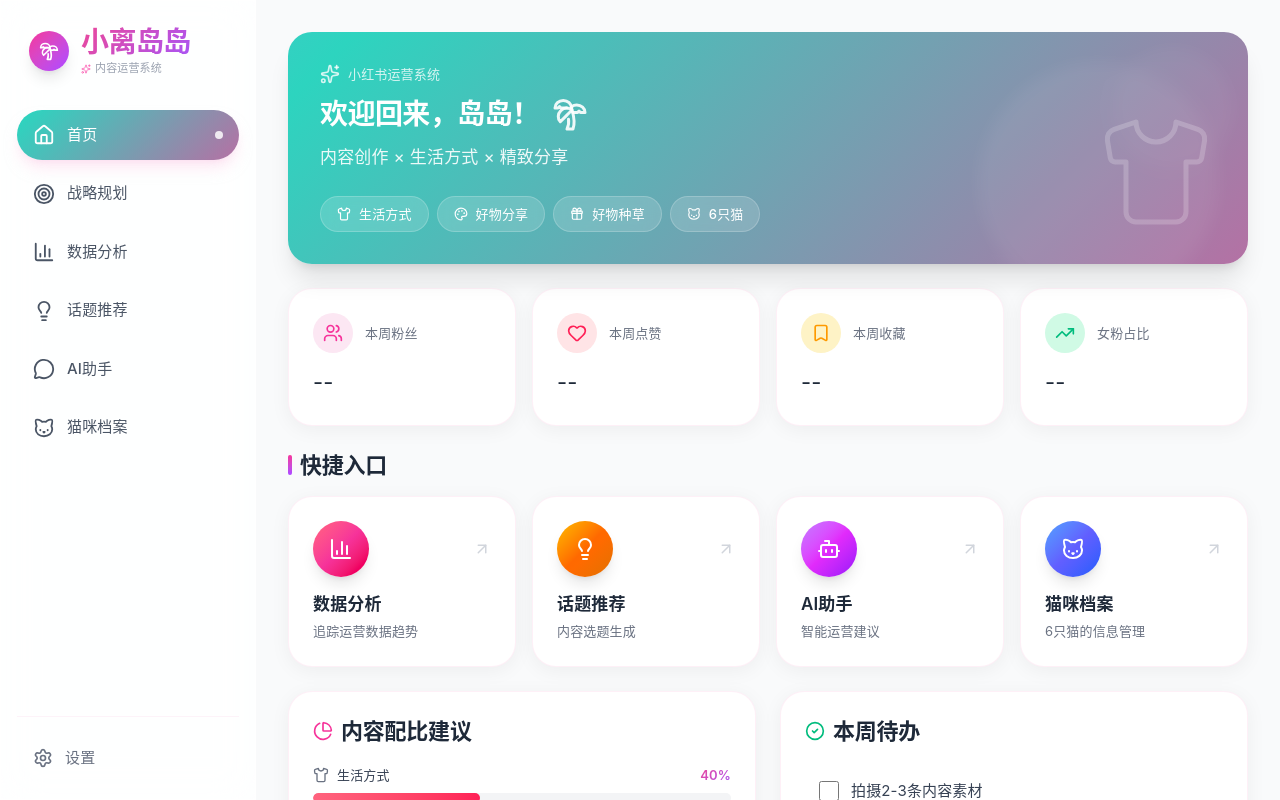
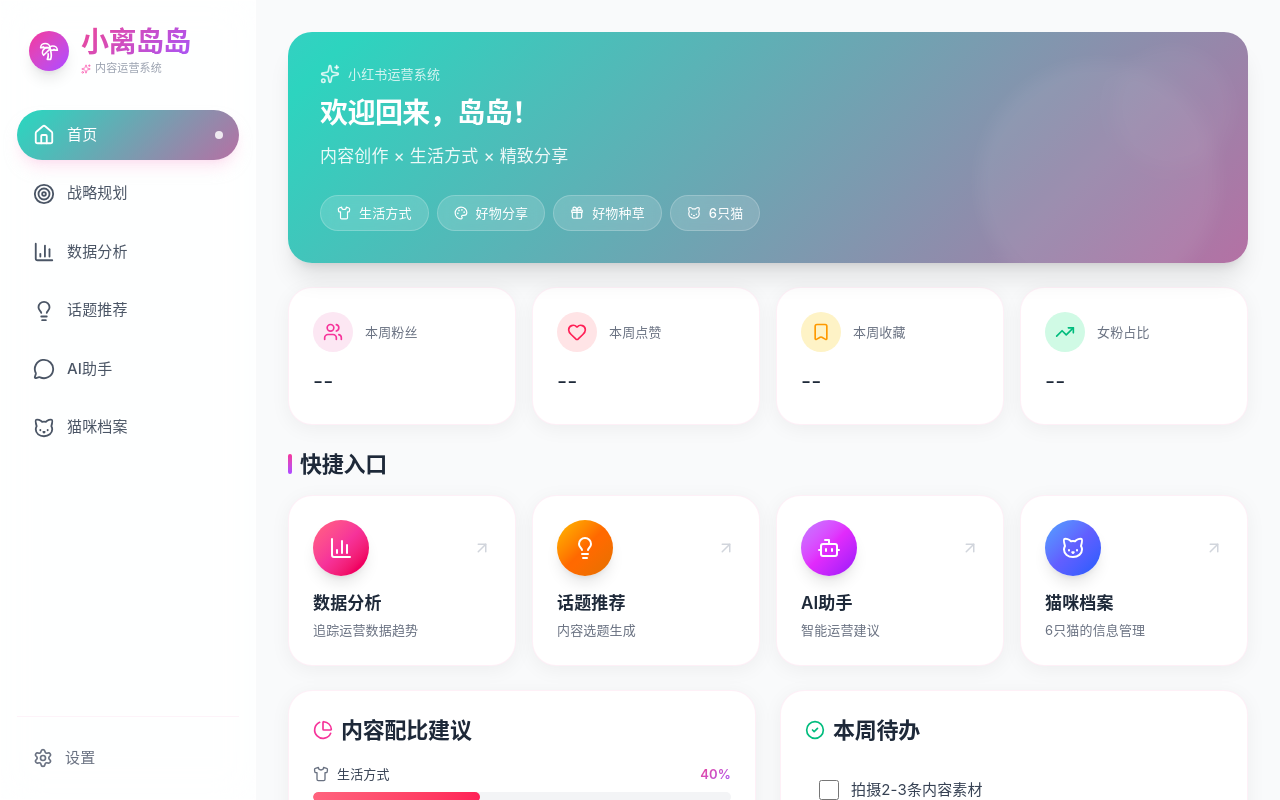
Before and after one commit to brianzhibo-design/DD, a Next.js app: page / in a window 1280 px wide. Shown: the top 800 px of the page. Built offline with nearby package versions, Linux system fonts and the light colour scheme; no server answers; the database is empty.

Commit message:
style: remove decorative icons from homepage

```diff
--- a/src/app/page.tsx
+++ b/src/app/page.tsx
@@ -4,7 +4,7 @@ import { useState, useEffect } from 'react';
 import Link from 'next/link';
 import {
   Cat, BarChart3, Lightbulb, TrendingUp, Users, Heart, Bookmark,
-  Sparkles, ArrowUpRight, Shirt, Palette, Gift, CheckCircle2, Plus, Palmtree,
+  Sparkles, ArrowUpRight, Shirt, Palette, Gift, CheckCircle2, Plus,
   PieChart, Bot, Loader2
 } from 'lucide-react';
 import { getLatestWeeklyStat } from '@/lib/db';
@@ -61,9 +61,6 @@ export default function Home() {
             <circle cx="150" cy="50" r="40" fill="white" fillOpacity="0.2" />
           </svg>
         </div>
-        <div className="absolute right-8 bottom-8 opacity-20">
-          <Shirt size={120} strokeWidth={1} />
-        </div>
 
         <div className="relative">
           <div className="flex items-center gap-2 mb-3">
@@ -71,9 +68,8 @@ export default function Home() {
             <span className="text-white/80 text-sm font-medium">小红书运营系统</span>
           </div>
 
-          <h1 className="text-2xl md:text-4xl font-bold mb-2 md:mb-3 tracking-tight flex items-center gap-2 md:gap-3">
+          <h1 className="text-2xl md:text-4xl font-bold mb-2 md:mb-3 tracking-tight">
             欢迎回来，岛岛！
-            <Palmtree size={28} className="text-white/90 md:w-9 md:h-9" />
           </h1>
           <p className="text-white/90 text-lg font-medium">
             内容创作 × 生活方式 × 精致分享
```
